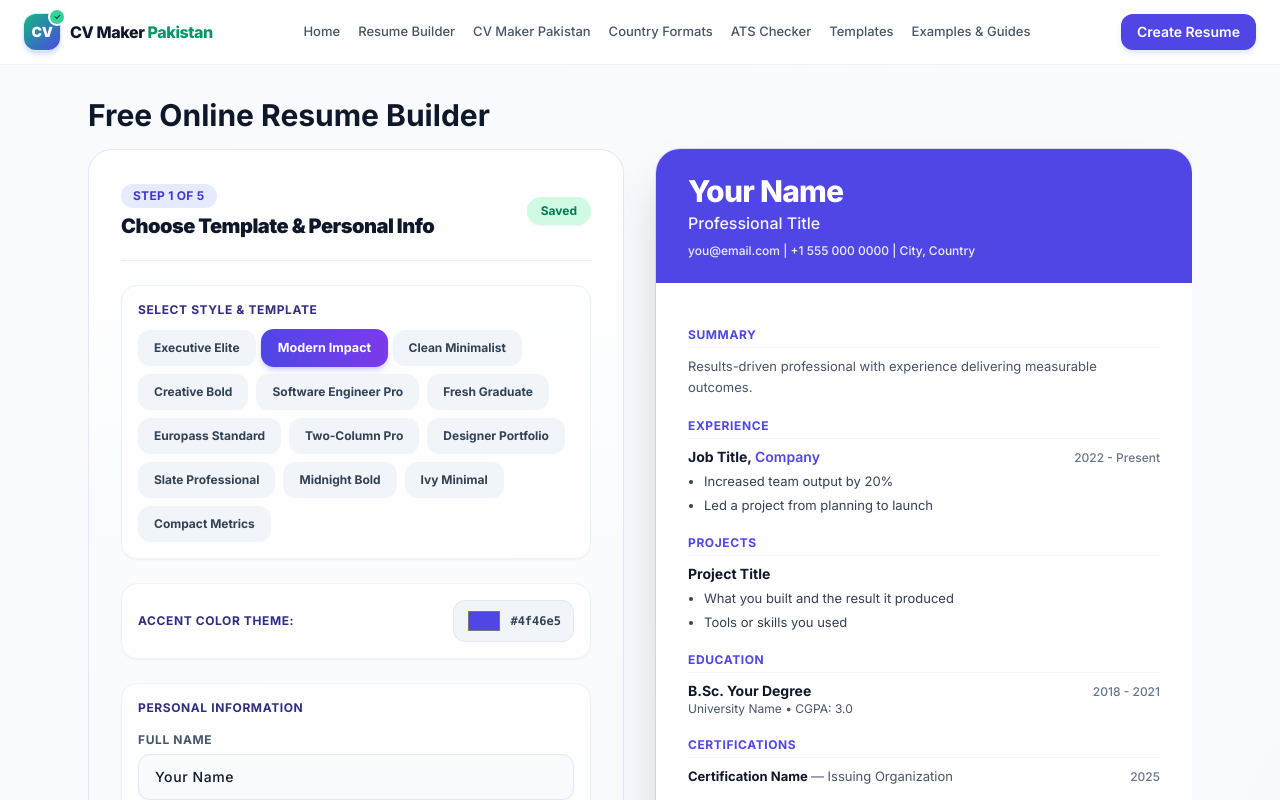
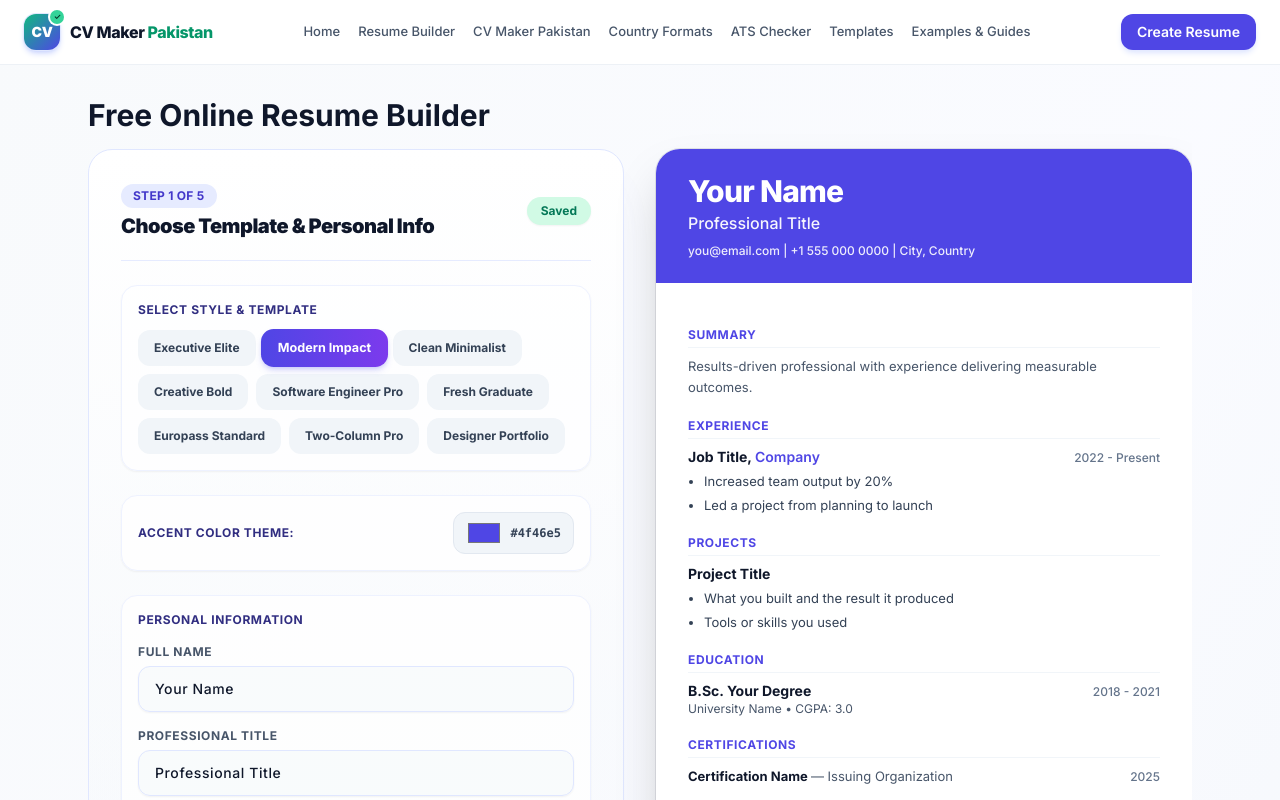
Before and after one commit to kashifjavaid1/ATS-Resume-Builder, a Next.js app: page /resume-builder in a window 1280 px wide. Shown: the top 800 px of the page. Built offline with nearby package versions, Linux system fonts and the light colour scheme.

Commit message:
Builder: plain (no-country) list shows original 9 templates only; country-exclusive templates fall back to Modern outside their country

```diff
--- a/components/Builder.tsx
+++ b/components/Builder.tsx
@@ -30,6 +30,17 @@ const COUNTRY_TEMPLATE_SETS: Record<string, TemplateId[]> = {
   US: ["modern", "slate", "midnight", "ivy", "compact"],
   USA: ["modern", "slate", "midnight", "ivy", "compact"],
 };
+
+// Templates shown in the plain builder (no country selected). The 4 new
+// country-exclusive templates are NOT listed here on purpose: they are only
+// shown inside their country's flow (e.g. the US set above).
+const GENERAL_TEMPLATES: TemplateId[] = [
+  "executive", "modern", "minimal", "creative", "tech",
+  "graduate", "classic", "sidebar", "bold",
+];
+const COUNTRY_EXCLUSIVE_TEMPLATES: TemplateId[] = [
+  "slate", "midnight", "ivy", "compact",
+];
 
 const COUNTRY_NAMES: Record<string, string> = {
   US: "United States", USA: "United States",
@@ -93,6 +104,17 @@ export default function Builder() {
       });
     } else if (templateQuery && templateQuery in TEMPLATES) {
       setR(p => ({ ...p, template: templateQuery as TemplateId }));
+    }
+
+    // No country selected: a country-exclusive template saved earlier (or
+    // passed via ?t=) must not stay active here — fall back to Modern so the
+    // plain builder never shows a country template.
+    if (!countryQuery) {
+      setR(p =>
+        (COUNTRY_EXCLUSIVE_TEMPLATES as string[]).includes(p.template)
+          ? { ...p, template: "modern" }
+          : p
+      );
     }
 
     setReady(true);
@@ -248,7 +270,7 @@ export default function Builder() {
               <div className="space-y-3 bg-white/80 p-4 rounded-2xl border border-indigo-50 shadow-sm">
                 <label className="text-xs font-bold uppercase tracking-wider text-indigo-900 block">Select Style & Template</label>
                 <div className="flex flex-wrap gap-2">
-                  {(Object.keys(TEMPLATES) as TemplateId[]).map(t => (
+                  {GENERAL_TEMPLATES.map(t => (
   <button
     key={t}
     onClick={() => up("template", t)}
```
